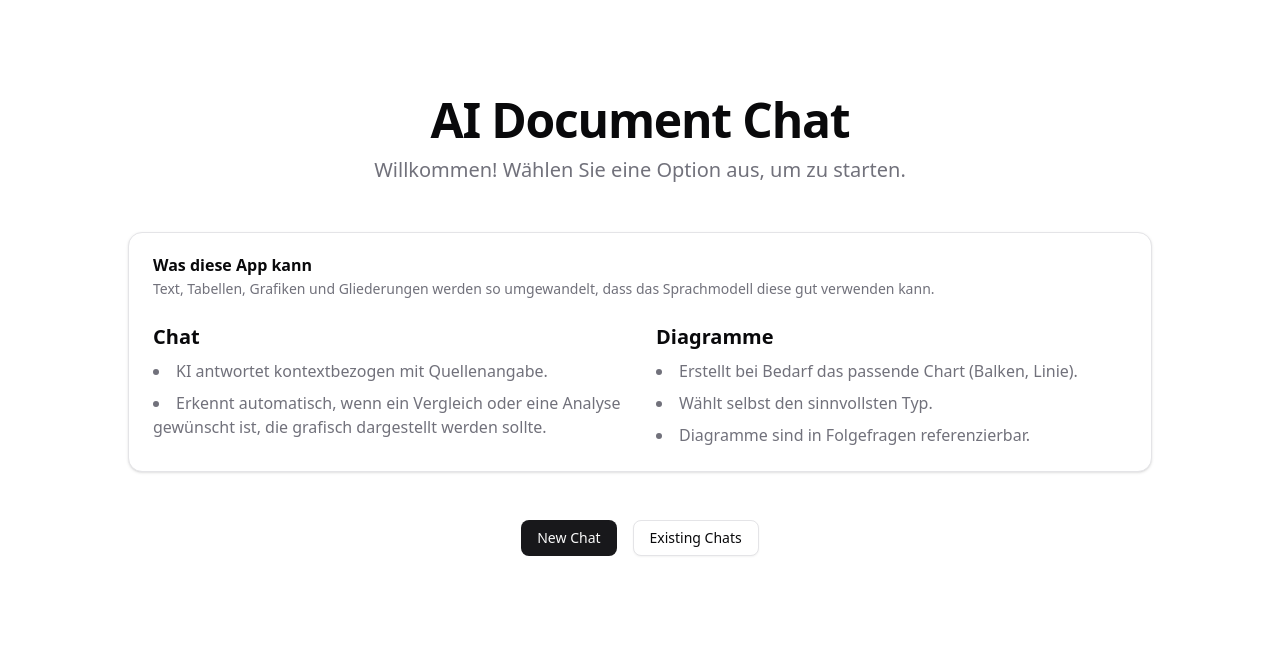
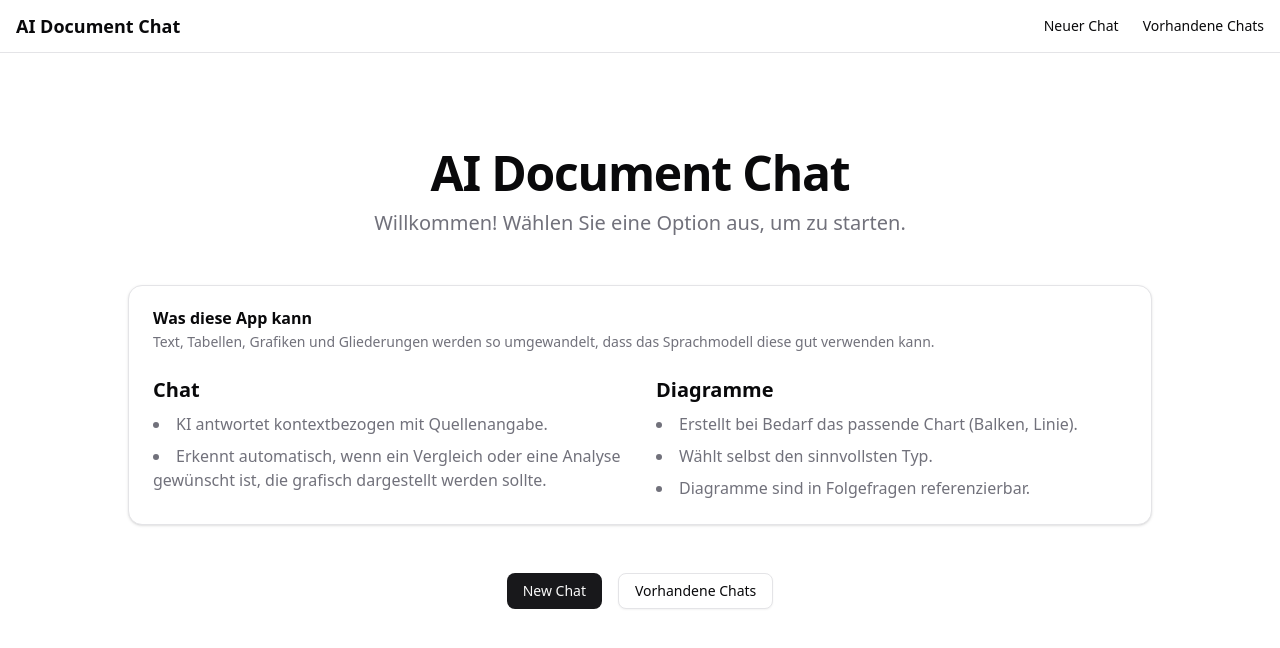
Before and after one commit to maxdollinger/ai-document-chat, a Next.js app: page / in a window 1280 px wide. Shown: the top 648 px of the page. Built offline with nearby package versions, Linux system fonts and the light colour scheme; no server answers.

Commit message:
navigation bar

```diff
--- a/src/app/layout.tsx
+++ b/src/app/layout.tsx
@@ -4,6 +4,8 @@ import "./globals.css";
 
 // Ensure database and migrations are initialised on first server start
 import "@/lib/db";
+
+import Link from "next/link";
 
 const geistSans = Geist({
   variable: "--font-geist-sans",
@@ -33,6 +35,22 @@ export default function RootLayout({
       <body
         className={`${geistSans.variable} ${geistMono.variable} antialiased`}
       >
+        {/* Site navigation */}
+        <nav className="w-full border-b bg-background">
+          <div className="max-w-7xl mx-auto flex items-center justify-between px-4 py-3">
+            <Link href="/" className="font-semibold text-lg">
+              AI&nbsp;Document&nbsp;Chat
+            </Link>
+            <div className="flex gap-6 text-sm">
+              <Link href="/chat/new" className="hover:text-primary">
+                Neuer Chat
+              </Link>
+              <Link href="/chat/listing" className="hover:text-primary">
+                Vorhandene Chats
+              </Link>
+            </div>
+          </div>
+        </nav>
         {children}
       </body>
     </html>
--- a/src/app/page.tsx
+++ b/src/app/page.tsx
@@ -62,7 +62,7 @@ export default function Home() {
             <Link href="/chat/new">New Chat</Link>
           </Button>
           <Button variant="outline" asChild>
-            <Link href="/chat/listing">Existing Chats</Link>
+            <Link href="/chat/listing">Vorhandene Chats</Link>
           </Button>
         </section>
       </div>
```
